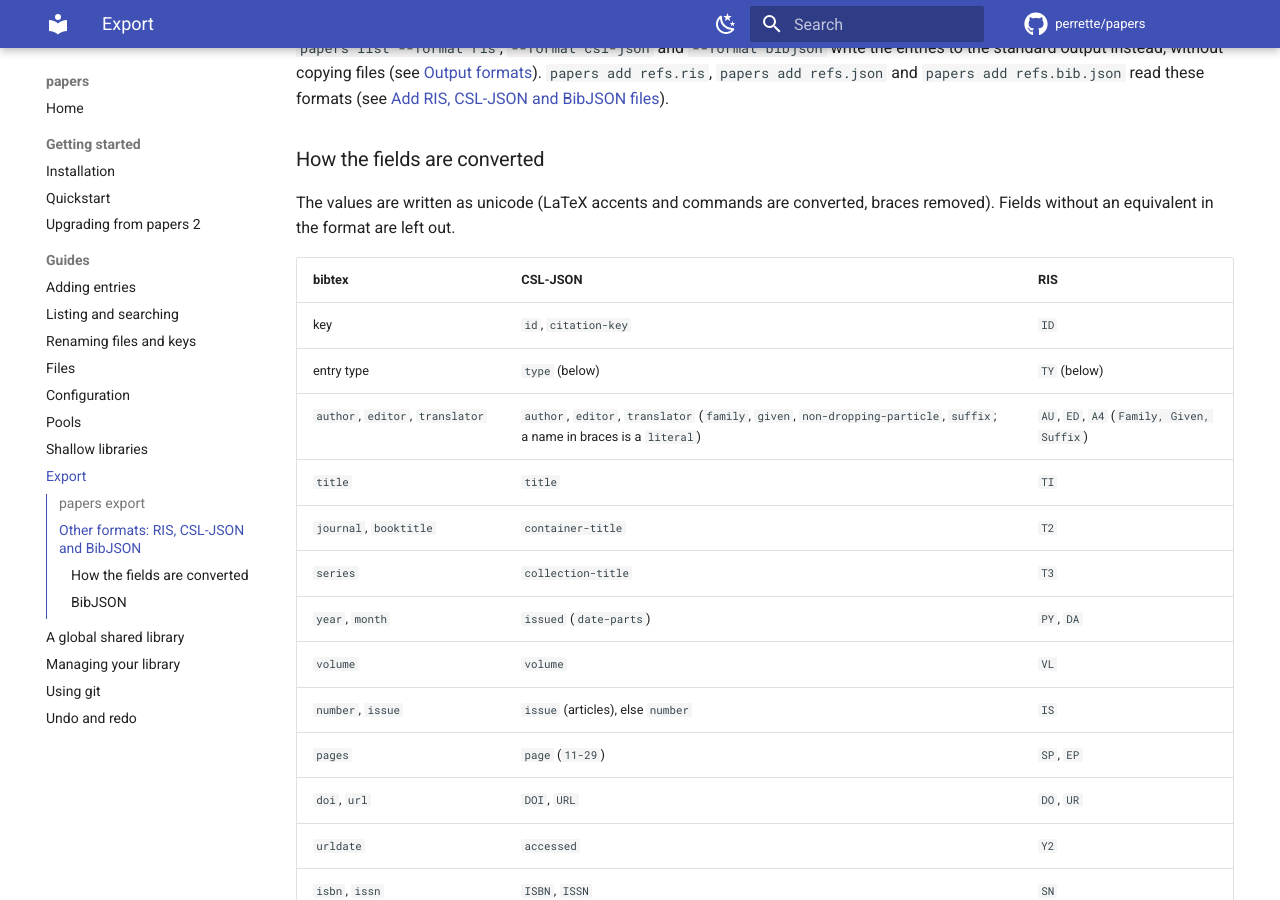
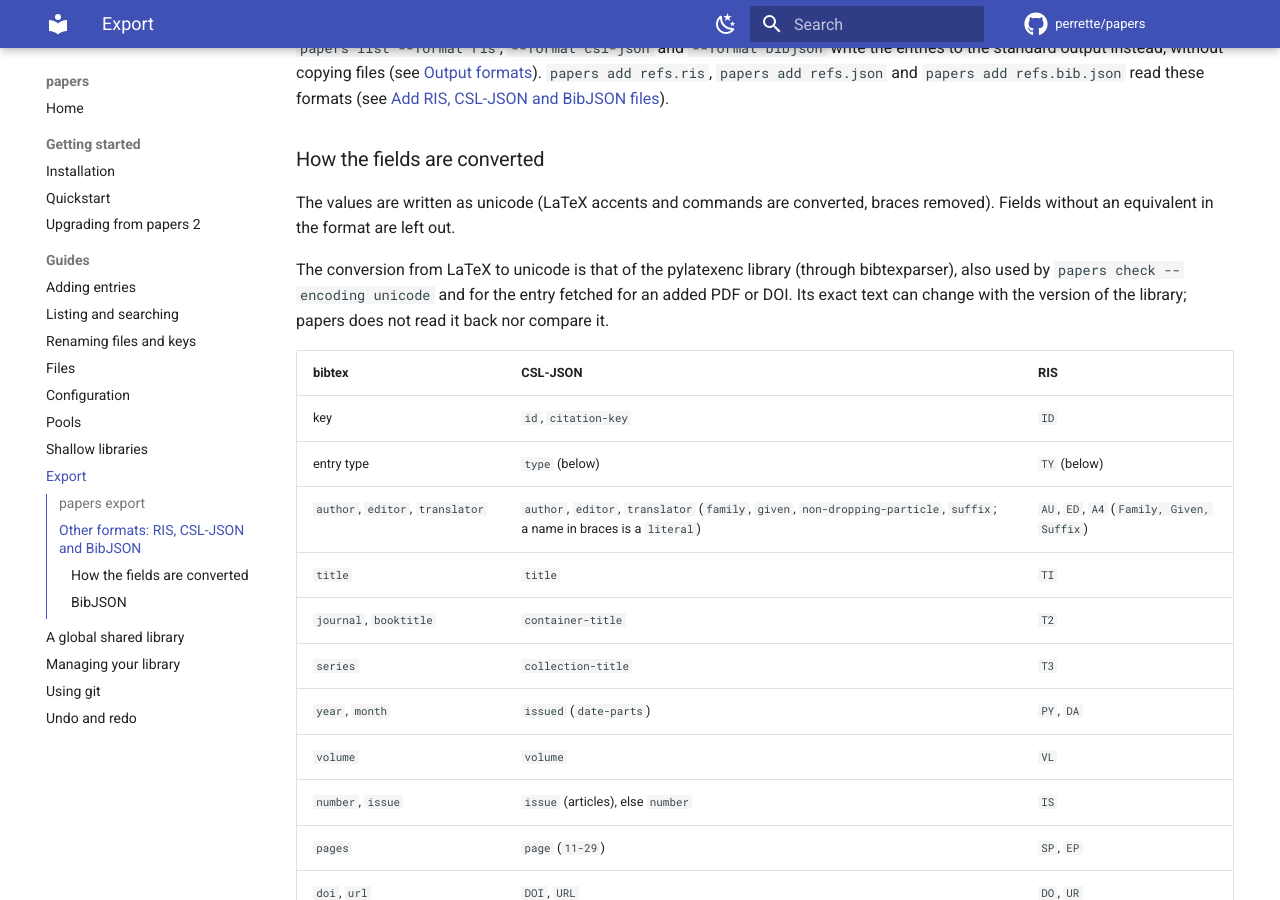
Before and after one commit to perrette/papers, an MkDocs documentation site: the page built from docs/export.md, in a window 1280 px wide and 900 px high, scrolled down 1838 px. Built offline with MkDocs 1.6.1 and Material for MkDocs 9.7.7, drawn with Linux system fonts in a browser that asks for light colours; comment, search, counter and statistics services are not loaded; the version menu is left out.

Commit message:
Document that the LaTeX-to-unicode text is pylatexenc's and not read back

```diff
--- a/docs/export.md
+++ b/docs/export.md
@@ -100,6 +100,12 @@ The values are written as unicode (LaTeX accents and commands are
 converted, braces removed). Fields without an equivalent in the format are
 left out.
 
+The conversion from LaTeX to unicode is that of the pylatexenc library
+(through bibtexparser), also used by `papers check --encoding unicode` and
+for the entry fetched for an added PDF or DOI. Its exact text can change
+with the version of the library; papers does not read it back nor compare
+it.
+
 | bibtex | CSL-JSON | RIS |
 |---|---|---|
 | key | `id`, `citation-key` | `ID` |
```
